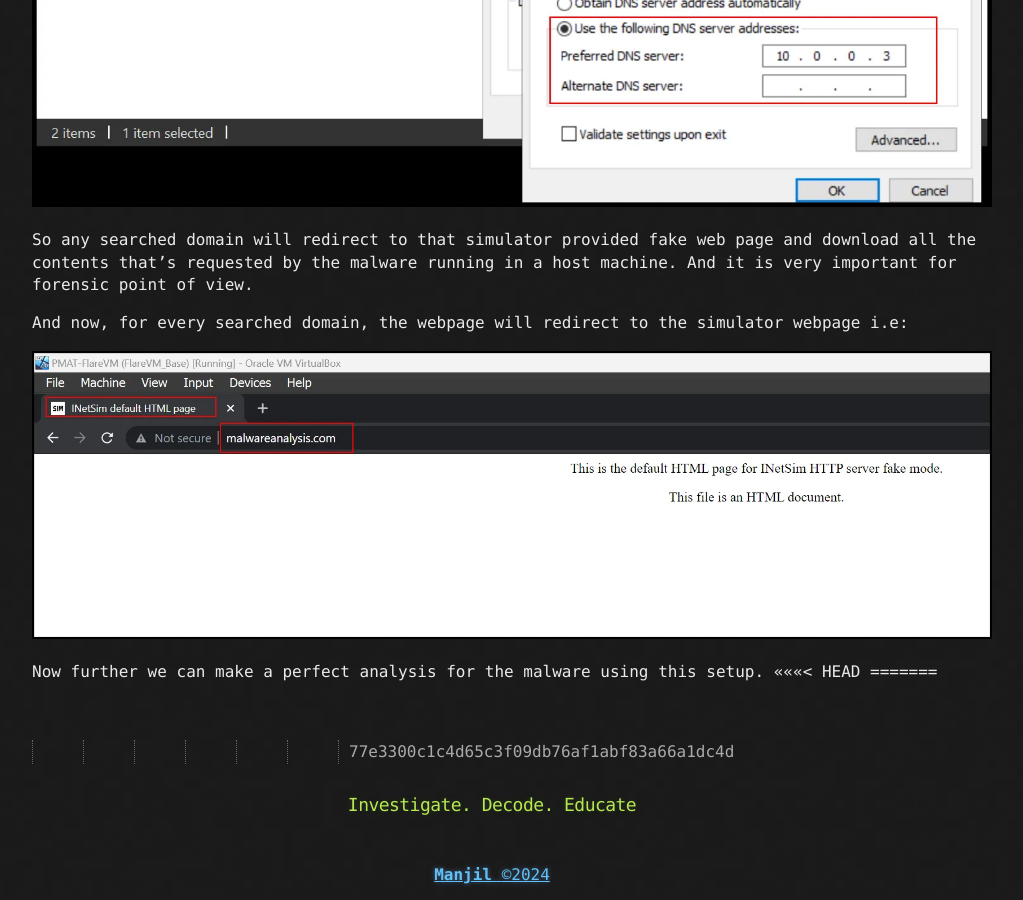
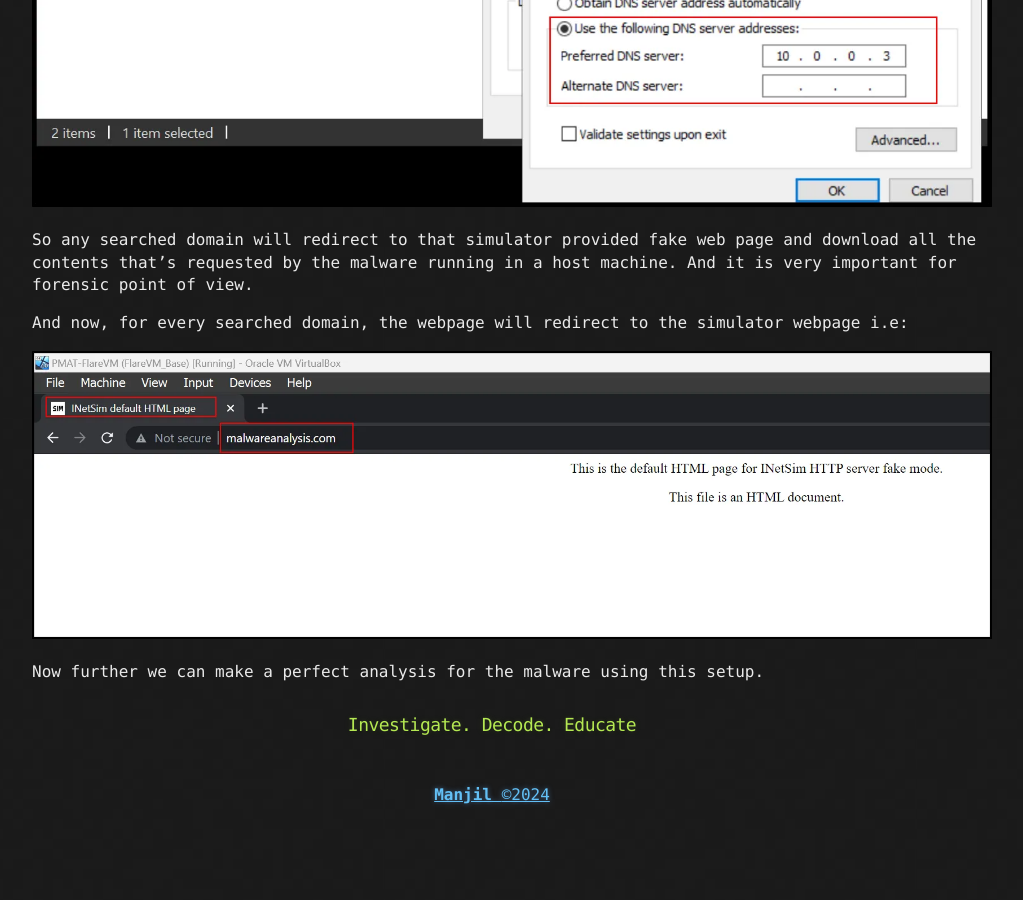
Before and after one commit to Te5ter13/portfolio, a Jekyll site: the page built from _cyberden/malware_lab.md, in a window 1280 px wide and 900 px high, scrolled down 9690 px. Shown: the whole window, without its empty margins (148-1171 px from the left). Built offline with Jekyll 4.4.1, drawn with Linux system fonts in a browser that asks for light colours; after the commit the page ends 10510 px from its top, so only the background shows below that; some of the changed lines change nothing that is shown.

Commit message:
Update malware_lab.md

```diff
--- a/_cyberden/malware_lab.md
+++ b/_cyberden/malware_lab.md
@@ -138,19 +138,3 @@
     <img class="zoomable" src="/assets/cyberden_image/malwarelab/image14.png" alt="image14">
 
     Now further we can make a perfect analysis for the malware using this setup.
-<<<<<<< HEAD
-=======
-
-<br>
-
-
-
-<script>
-    const images = document.querySelectorAll('.zoomable');
-    images.forEach(image => {
-        image.addEventListener('click', function() {
-            image.classList.toggle('zoomed');
-        });
-    });
-</script>
->>>>>>> 77e3300c1c4d65c3f09db76af1abf83a66a1dc4d
```
